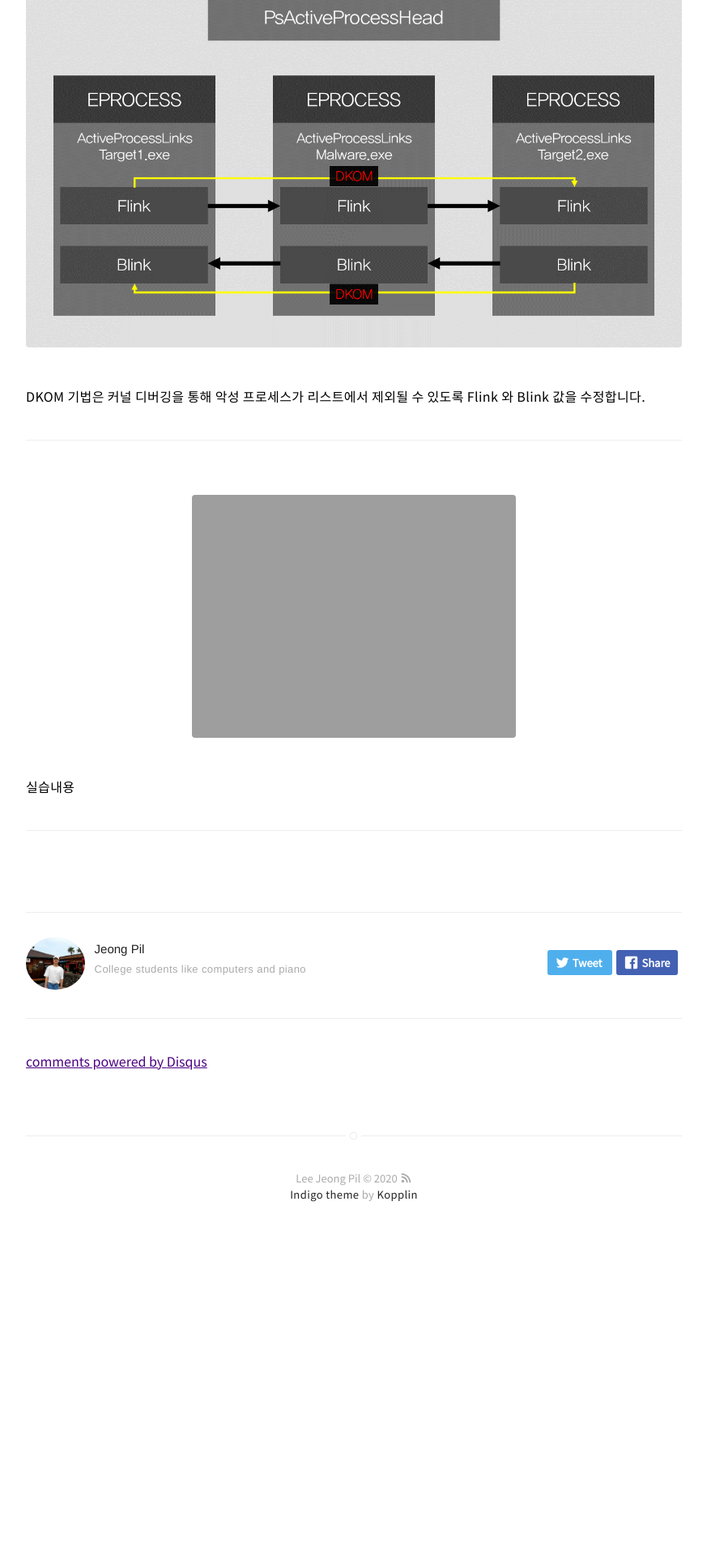
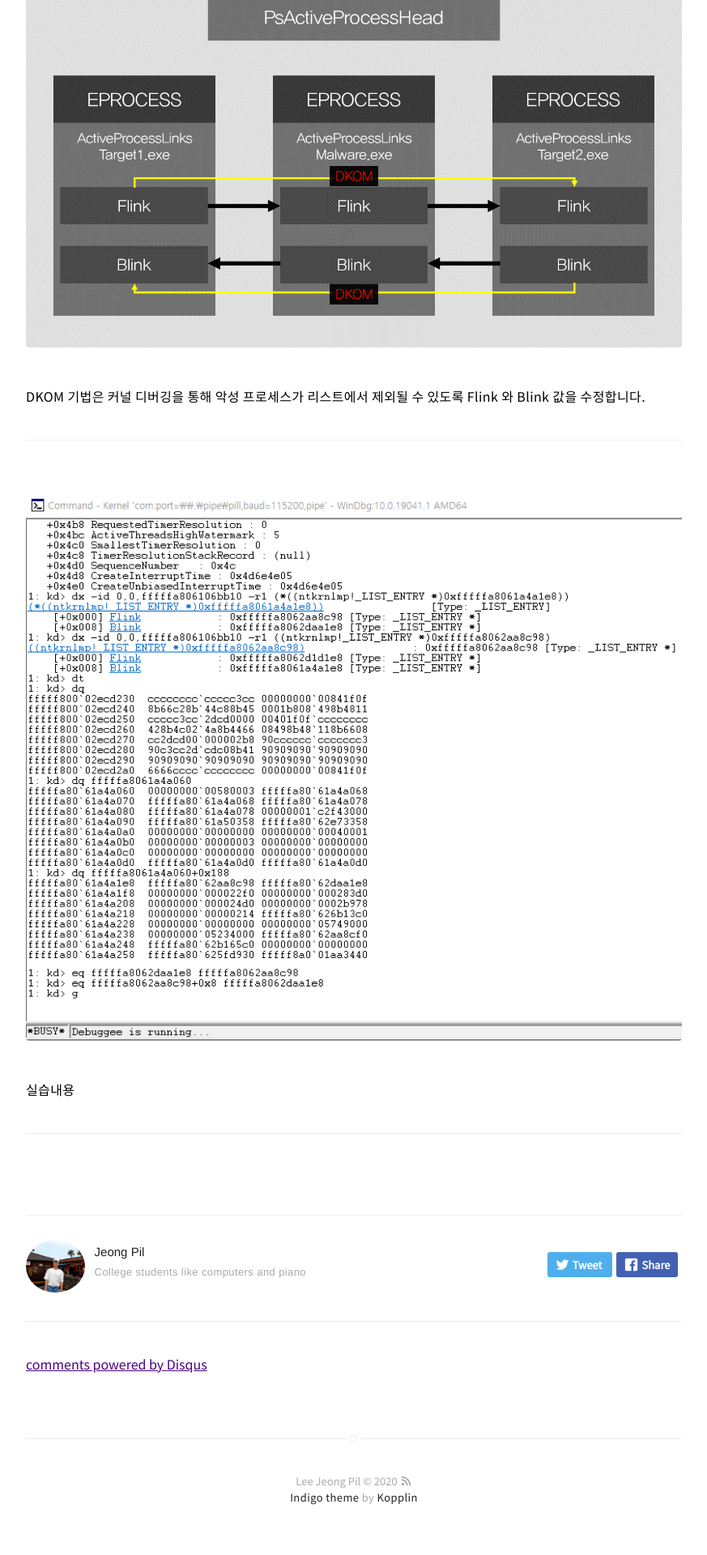
Before and after one commit to pil9/pil9.github.io, a Jekyll site: the page built from _posts/2020-08-18-Process_DKOM.md, in a window 1280 px wide. Shown: the part 1397-3317 px from the top of the page at 81% size, without its empty margins (203-1076 px from the left). Built offline with Jekyll 4.4.1, drawn with Linux system fonts in a browser that asks for light colours; nearby versions of some CDN libraries; some web fonts are replaced; library files that are not in the unit come from our copies; comment, search, counter and statistics services are not loaded; before the commit the page ends 2943 px from its top, so only the background shows below that.

Commit message:
post update

```diff
--- a/_posts/2020-08-18-Process_DKOM.md
+++ b/_posts/2020-08-18-Process_DKOM.md
@@ -39,7 +39,7 @@ DKOM 기법은 커널 디버깅을 통해 악성 프로세스가 리스트에서
 
 ---
 <br>
-![problem]({{site.url}}/images/){: class="center"}
+![problem]({{site.url}}/images/200818/dbg.png){: class="center"}
 <figcaption class="caption"></figcaption>
 <br>
 실습내용
```
Also changed, not shown: images/200818/dbg.png (added).
